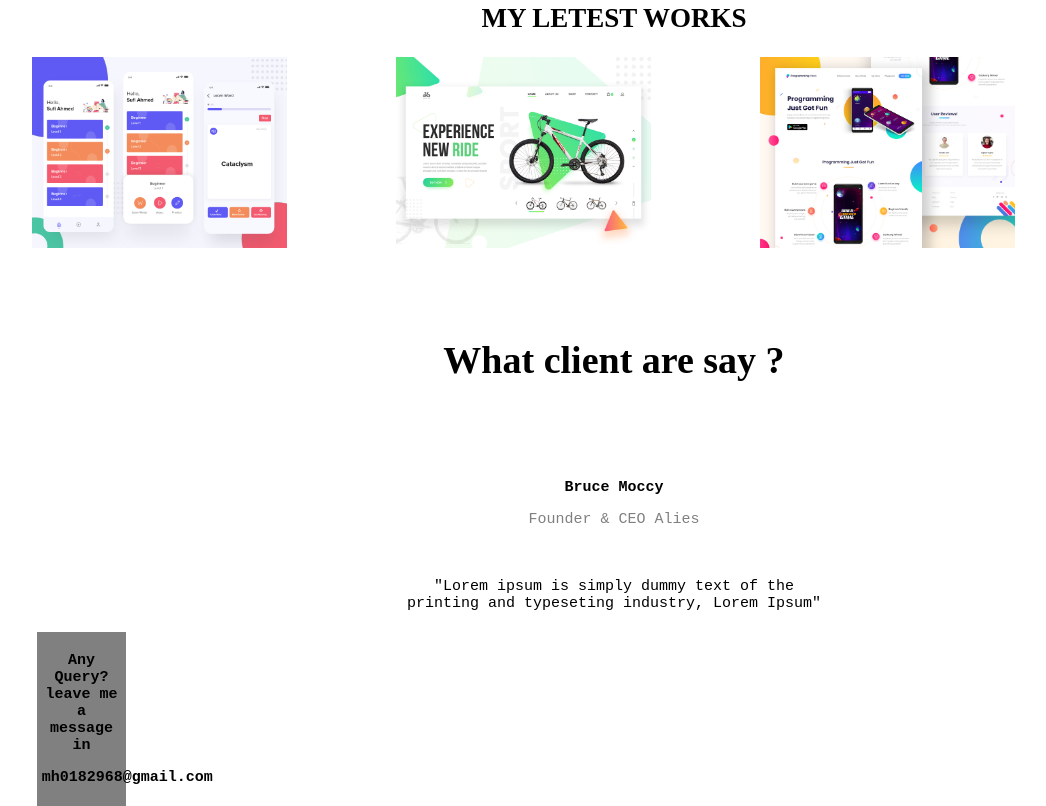
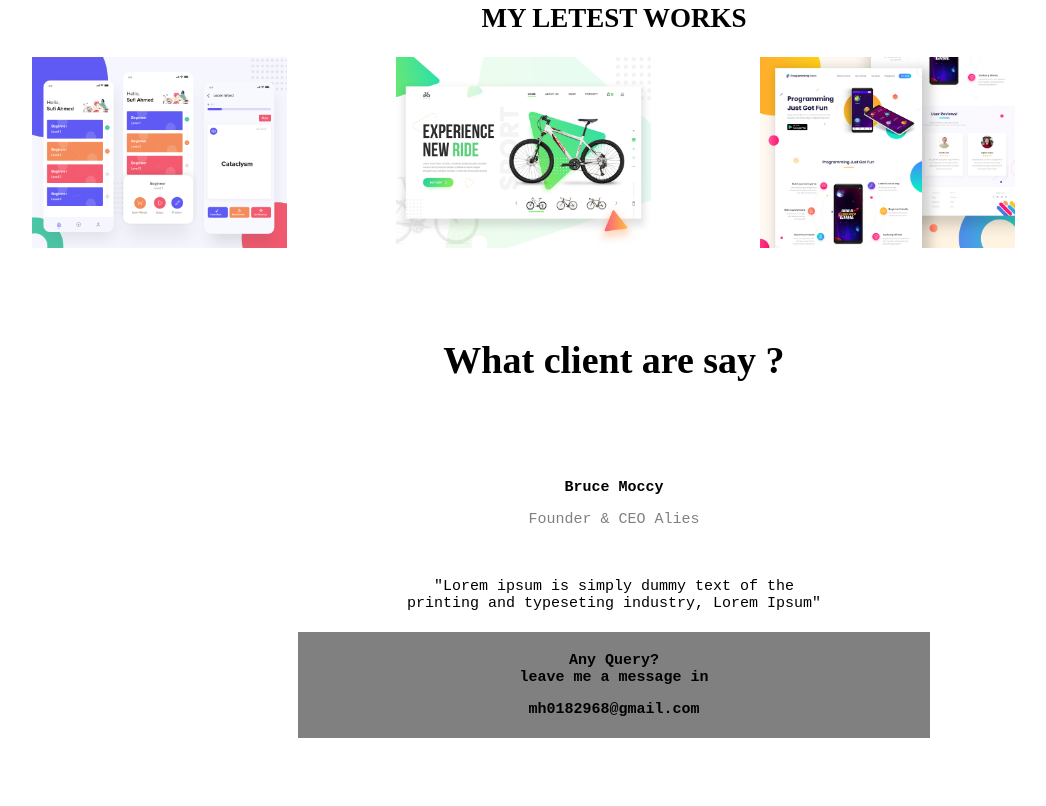
Before and after one commit to mhmehedi3/my-2nd-official-website, a plain HTML site: page index.html in a window 1280 px wide. Shown: the part 1272-2078 px from the top of the page, without its empty margins (26-1072 px from the left). After the commit the page ends 2048 px from the top, so only its background shows below. Drawn offline with Linux system fonts and the light colour scheme.

Commit message:
corrertion

```diff
--- a/style.css
+++ b/style.css
@@ -93,13 +93,12 @@ h2{
     padding: 5px;
     border: 5px;
     box-shadow: gray;
-    width: 40%;
     margin: auto;
 
 }
 .center{
-    display: flex;
+    align-items: center;
     margin: auto;
-    position: absolute;
-
+    padding: 5px,5px,5px,5px;
+    width: 50%;
 }
```
